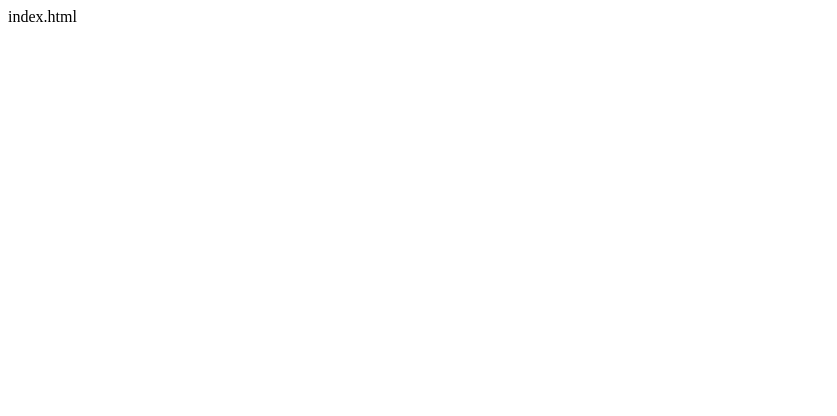
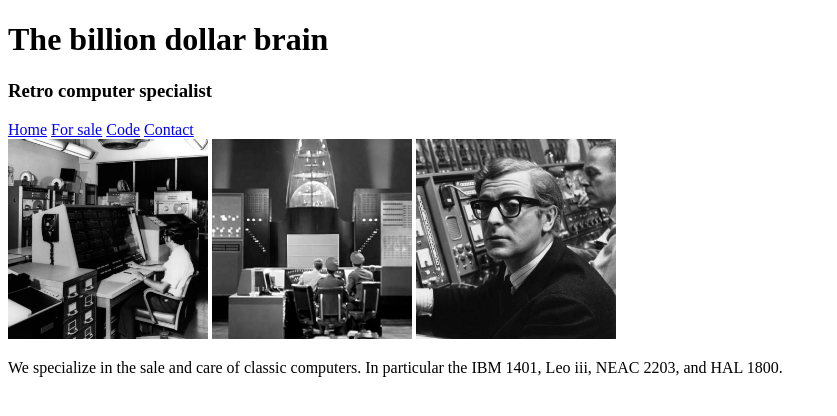
Before and after one commit to span18/million-dollar-brain, a plain HTML site: page index.html in a window 1280 px wide. Shown: the whole page, without its empty margins (0-837 px from the left). Drawn offline with Linux system fonts and the light colour scheme.

Commit message:
adding layout

```diff
--- a/index.html
+++ b/index.html
@@ -1 +1,31 @@
-index.html
+<!DOCTYPE html>
+<html lang="en">
+<head>
+	<meta charset="UTF-8">
+	<link rel="stylesheet" type="text/css" href="css/main.css">
+	<title>Million Dollar Brain</title>
+</head>
+<body>
+	<header>
+		<h1>The billion dollar brain</h1>
+		<h3>Retro computer specialist</h3>
+	</header>
+
+	<nav>
+		<a href="#">Home</a>
+		<a href="#">For sale</a>
+		<a href="#">Code</a>
+		<a href="#">Contact</a>
+	</nav>
+
+	<div>
+		<img src="images/comp1.jpg" width="200" height="200" alt="guy at computer" />
+		<img src="images/comp2.jpg" width="200" height="200" alt="guy at bigger computer" />
+		<img src="images/comp4.jpg" width="200" height="200" alt="michael caine" />
+	</div>
+
+	<div>
+		<p>We specialize in the sale and care of classic computers. In particular the IBM 1401, Leo iii, NEAC 2203, and HAL 1800.</p>
+	</div>
+</body>
+</html>
```
